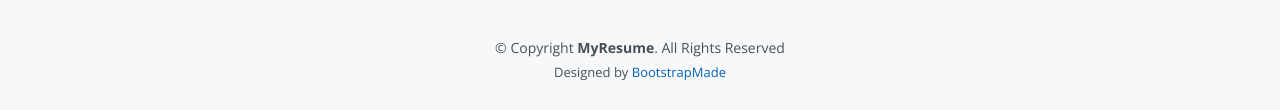
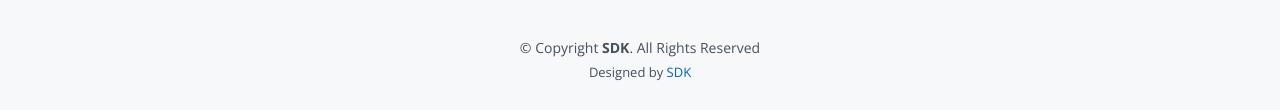
Before and after one commit to dheepak-kumar/About, a plain HTML site: page index.html in a window 1280 px wide. Shown: the part 5338-5448 px from the top of the page. Drawn offline with nearby package versions, Linux system fonts and the light colour scheme.

Commit message:
Update index.html

```diff
--- a/index.html
+++ b/index.html
@@ -713,14 +713,14 @@
         <a href="https://www.linkedin.com/in/dheepak-kumar/" class="linkedin"><i class="bx bxl-linkedin"></i></a>
       </div>
       <div class="copyright">
-        &copy; Copyright <strong><span>MyResume</span></strong>. All Rights Reserved
+        &copy; Copyright <strong><span>SDK</span></strong>. All Rights Reserved
       </div>
       <div class="credits">
         <!-- All the links in the footer should remain intact. -->
         <!-- You can delete the links only if you purchased the pro version. -->
         <!-- Licensing information: [license-url] -->
         <!-- Purchase the pro version with working PHP/AJAX contact form: https://bootstrapmade.com/free-html-bootstrap-template-my-resume/ -->
-        Designed by <a href="https://bootstrapmade.com/">BootstrapMade</a>
+        Designed by <a href="https://sdktechsolutions.com/">SDK</a>
       </div>
     </div>
   </footer><!-- End Footer -->
```
